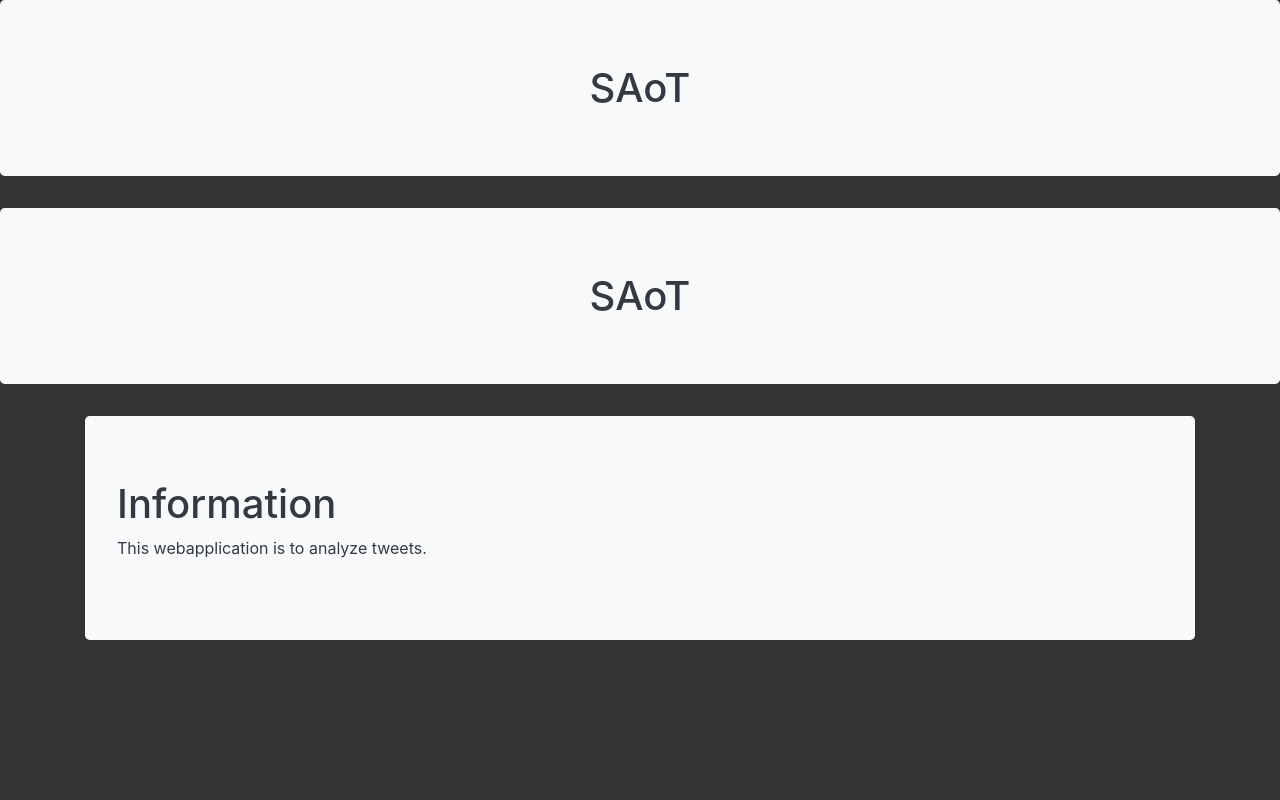
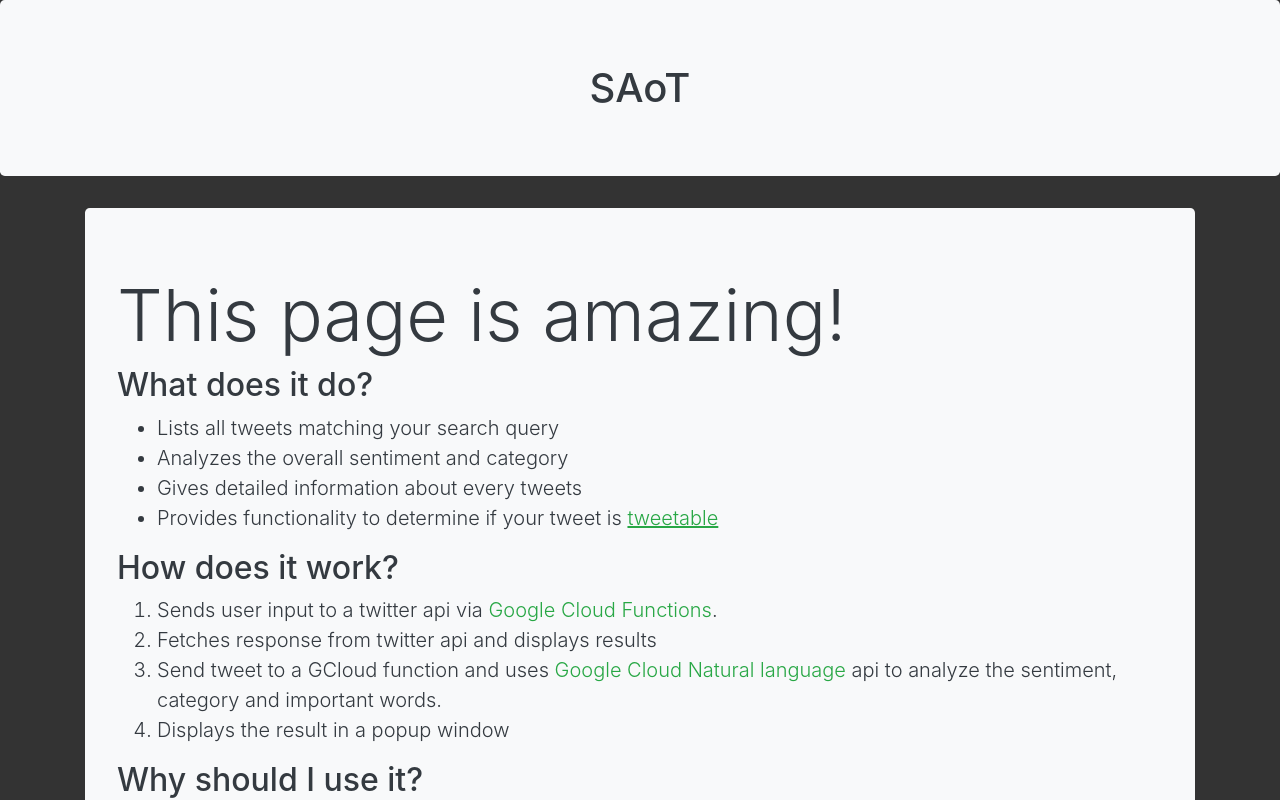
Before and after one commit to zackotterstrom/SAoT, a Vue app: page /about in a window 1280 px wide. Shown: the top 800 px of the page. Built offline with nearby package versions, Linux system fonts and the light colour scheme.

Commit message:
Updated about page.

```diff
--- a/package.json
+++ b/package.json
@@ -37,6 +37,9 @@
       "autoprefixer": {}
     }
   },
+  "transformToRequire": {
+    "b-img": "src"
+  },
   "browserslist": [
     "> 1%",
     "last 2 versions",
--- a/src/App.vue
+++ b/src/App.vue
@@ -21,6 +21,6 @@ export default class Home extends Vue {}
 <style lang="sass">
   .wrapper, html
     background-color: #333
-  #link
+  .link
     color: #28a745
 </style>
--- a/src/components/AboutInfo.vue
+++ b/src/components/AboutInfo.vue
@@ -1,8 +1,35 @@
 <template lang="pug">
     .wrapper
         b-jumbotron(bg-variant="light" text-variant="dark")
-            <h1>Information</h1>
-            <p>This webapplication is to analyze tweets.</p>
+          template(slot="header") This page is amazing!
+          template(slot="lead")
+              h2 What does it do?
+              ul
+                li Lists all tweets matching your search query
+                li Analyzes the overall sentiment and category
+                li Gives detailed information about every tweets
+                li
+                  | Provides functionality to determine if your tweet is
+                  |
+                  u.link(v-b-tooltip.hover title="Safe to tweet") tweetable
+              h2 How does it work?
+              ol
+                li
+                  | Sends user input to a twitter api via
+                  |
+                  a.link(href="https://cloud.google.com/functions/") Google Cloud Functions
+                  | .
+                li Fetches response from twitter api and displays results
+                li
+                  | Send tweet to a GCloud function and uses
+                  |
+                  a.link(href="https://cloud.google.com/natural-language/") Google Cloud Natural language
+                  |  api to analyze the sentiment, category and important words.
+                li Displays the result in a popup window
+              h2 Why should I use it?
+              p This service is free to use and will revolutionize your use of twitter forever and will filter everything negative on twitter so you can use your time efficiently.
+              h2 The developers behind SAoT
+              b-img(src="@/assets/about_us.jpg" thumbnail fluid alt="About us image")
 </template>
 
 <script lang="ts">
--- a/src/components/Search.vue
+++ b/src/components/Search.vue
@@ -18,7 +18,7 @@
         b-form-radio(value="message") Keyword
         b-form-radio(value="from") From user
     hr.my-4
-    b-btn#link(variant="link") Advanced search
+    b-btn.link(variant="link") Advanced search
 </template>
 
 
--- a/src/router.ts
+++ b/src/router.ts
@@ -20,7 +20,7 @@ export default new Router({
     {
       path: '/about',
       name: 'about',
-      component: () => import('./views/about.vue')
+      component: () => import('./views/About.vue')
     }
   ]
 })
--- a/src/views/about.vue
+++ b/src/views/about.vue
@@ -1,20 +1,14 @@
 <template lang="pug">
-  .wrapper
-    Header
-    .container
-      AboutInfo
+  .container
+    AboutInfo
 </template>
 
 <script lang="ts">
 import { Component, Vue } from 'vue-property-decorator';
-import Header from '@/components/Header.vue';
-import Search from '@/components/Search.vue';
 import AboutInfo from '@/components/AboutInfo.vue';
 
 @Component({
   components: {
-    Header,
-    Search,
     AboutInfo
   },
 })
--- /dev/null
+++ b/vue.config.js
@@ -0,0 +1,11 @@
+module.exports = {
+  chainWebpack: config => {
+    config.module
+      .rule('vue')
+      .use('vue-loader')
+        .loader('vue-loader')
+        .tap(options => Object.assign(options, {
+          transformAssetUrls: {"b-img": 'src'}
+        }));
+  }
+}
```
Also changed, not shown: src/assets/about_us.jpg (added).
